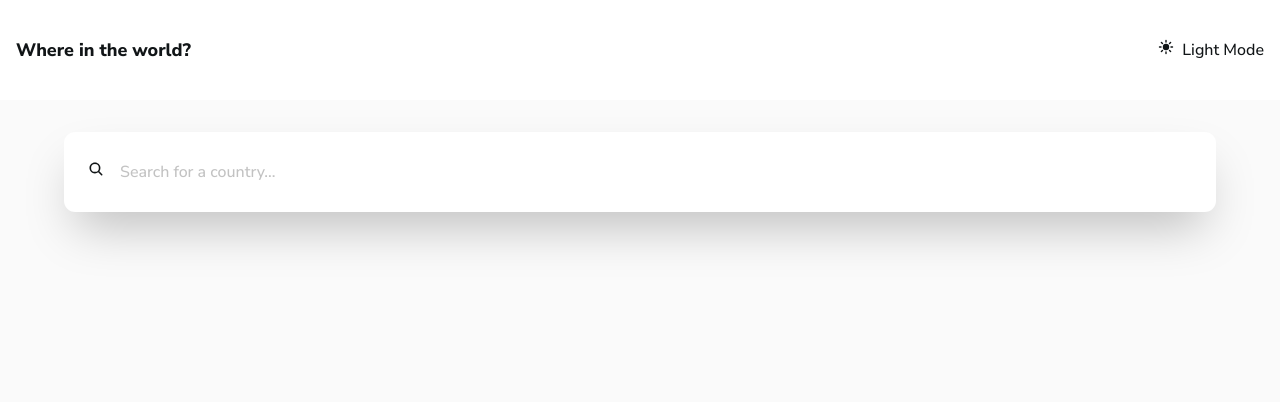
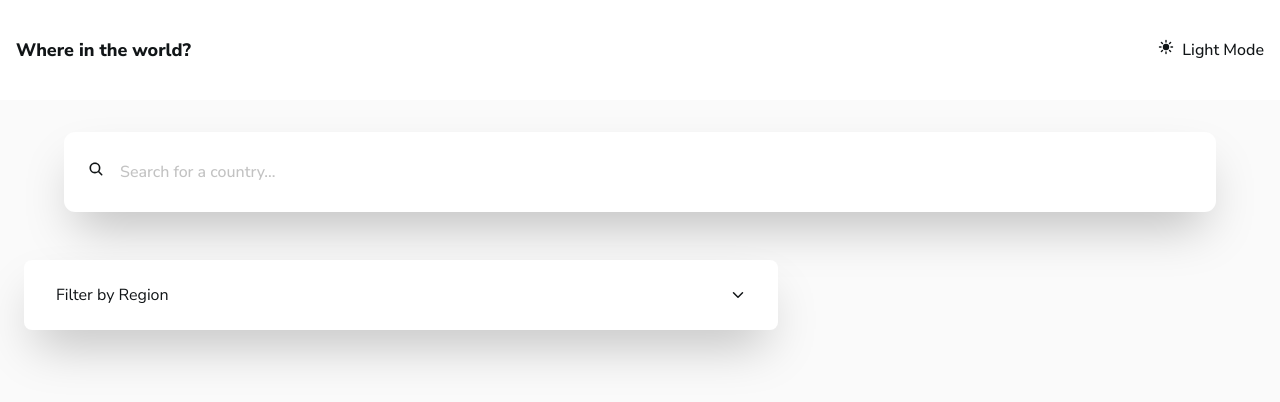
Before and after one commit to Yole-dev/Rest-countries-app, a React (Vite) app: page / in a window 1280 px wide. Both pictures are taken after a click on the element "Dark Mode". Shown: the top 402 px of the page. Built offline with nearby package versions, Linux system fonts and the light colour scheme.

Commit message:
finished creating the filter dropdown moving on to create the reusable country card component

```diff
--- a/src/assets/pages/Home.jsx
+++ b/src/assets/pages/Home.jsx
@@ -50,14 +50,16 @@ function Header({ onToggle, active }) {
 
 function Body({ children, active }) {
   return (
-    <section className=" w-full flex flex-col items-center gap-[2rem]  ">
+    <section className=" w-full flex flex-col items-center gap-[3rem] ">
       {children}
+
+      <FilterTab active={active} />
     </section>
   );
 }
 
 function SearchBar({ active, input, setInput }) {
-  const query = input;
+  // const query = input;
 
   return (
     <div
@@ -65,7 +67,7 @@ function SearchBar({ active, input, setInput }) {
         !active ? "bg-dark-blue" : "bg-custom-white"
       } text-[16px] rounded-[0.7rem] shadow-2xl `}
     >
-      <span>
+      <span className="cursor-pointer">
         <ion-icon name="search"></ion-icon>
       </span>
 
@@ -81,3 +83,55 @@ function SearchBar({ active, input, setInput }) {
     </div>
   );
 }
+
+function FilterTab({ active }) {
+  const [regionFilter, setRegionFilter] = useState("Filter by Region");
+  const [isOpen, setIsOpen] = useState(false);
+
+  const regions = ["Africa", "America", "Asia", "Europe", "Oceania"];
+
+  function handleFilterToggle() {
+    setIsOpen(!isOpen);
+  }
+
+  return (
+    <section
+      className={`w-full flex flex-col gap-[0.4rem] ps-[1.5rem] ${
+        isOpen ? "z-[99]" : ""
+      } `}
+    >
+      <div
+        className={`w-[60%] h-[70px] flex items-center justify-between ${
+          !active ? "bg-dark-blue" : "bg-custom-white"
+        } text-[16px] rounded-[0.5rem] px-[2rem] shadow-2xl`}
+      >
+        <p> {regionFilter} </p>
+
+        <span
+          className=" flex flex-col items-center cursor-pointer "
+          onClick={handleFilterToggle}
+        >
+          {!isOpen ? (
+            <ion-icon name="chevron-down-outline"></ion-icon>
+          ) : (
+            <ion-icon name="chevron-up-outline"></ion-icon>
+          )}
+        </span>
+      </div>
+
+      {isOpen && (
+        <ul
+          className={`w-[60%] flex flex-col gap-[1rem] ps-[2rem] py-[2rem] ${
+            !active ? "bg-dark-blue" : "bg-custom-white"
+          } text-[16px] rounded-[0.5rem] shadow-2xl `}
+        >
+          {regions.map((region, i) => (
+            <li key={i} onClick={(e) => setRegionFilter(e.target.innerHTML)}>
+              {region}
+            </li>
+          ))}
+        </ul>
+      )}
+    </section>
+  );
+}
```
